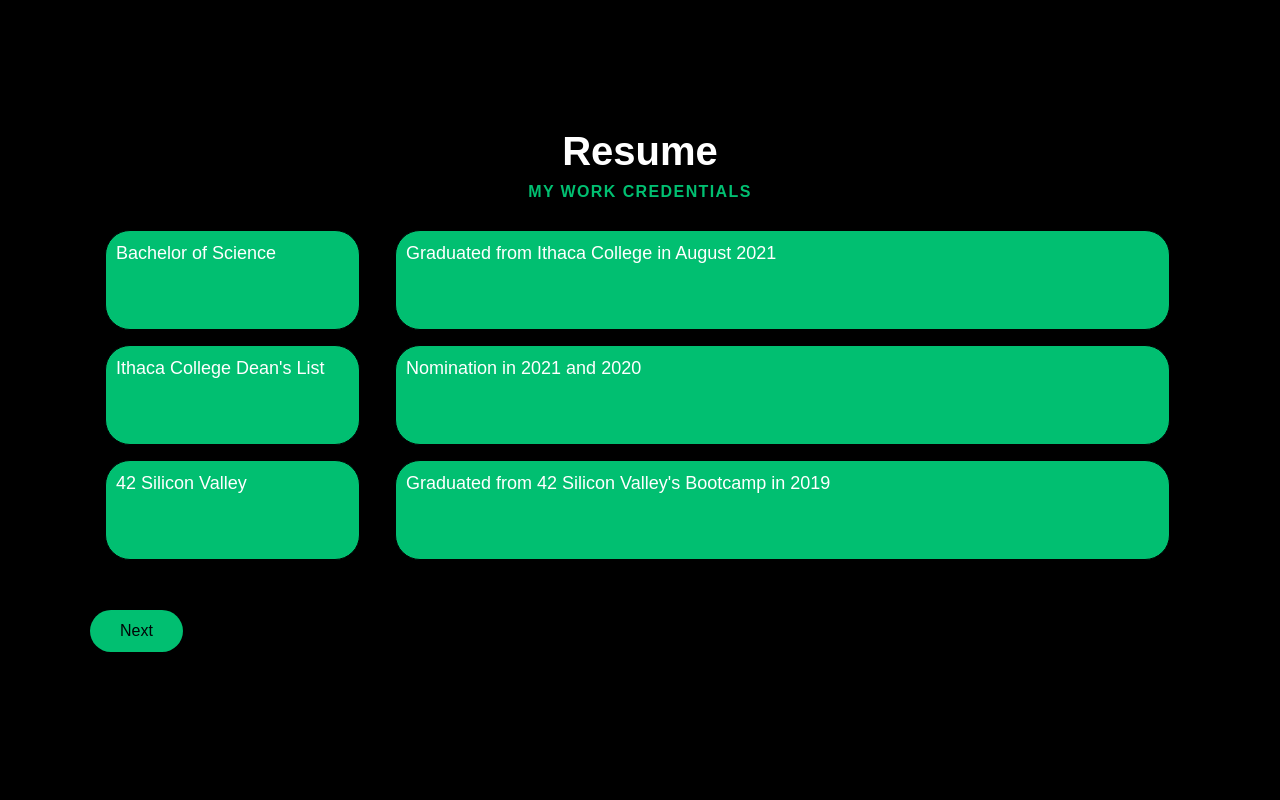
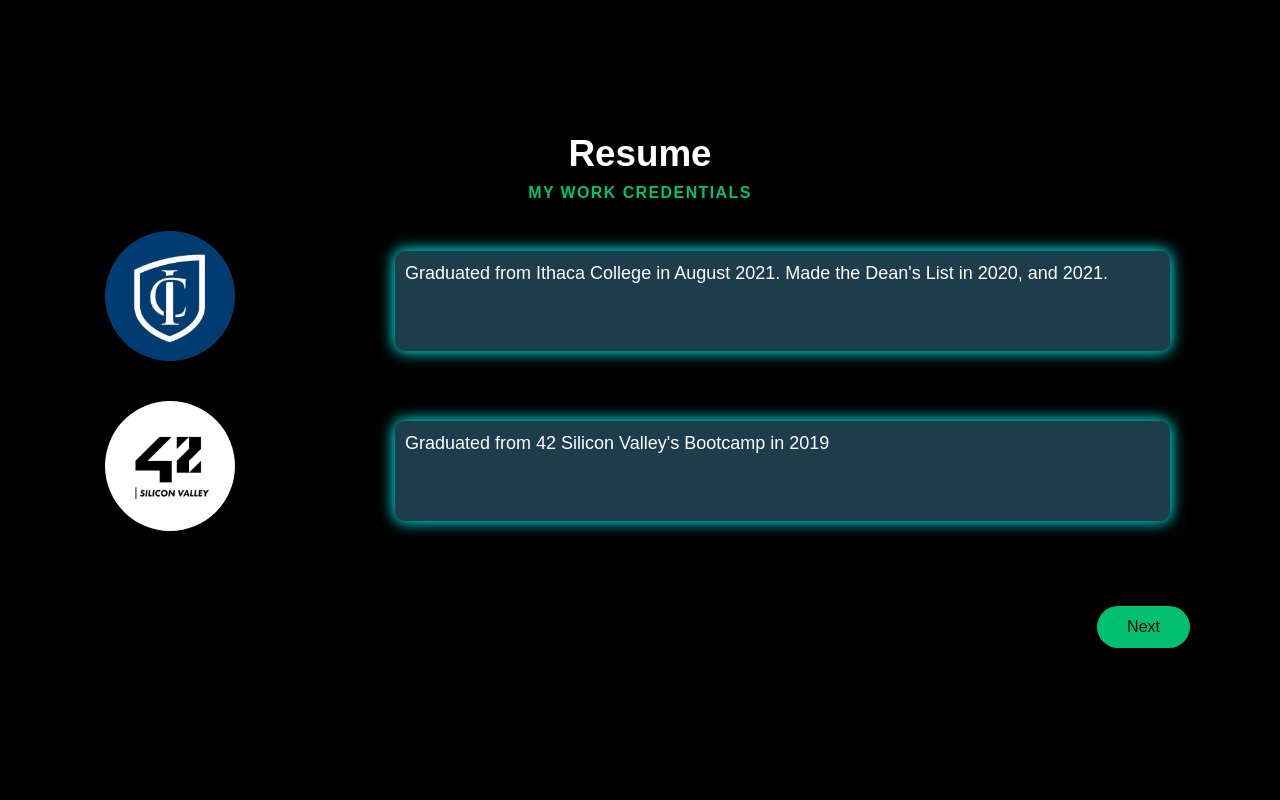
Before and after one commit to carnoldcoding/personal-website-old, a React (Create React App) app in the folder personal-website/: page / in a window 1280 px wide. Shown: the part 1900-2700 px from the top of the page. Built offline with nearby package versions, Linux system fonts and the light colour scheme; a web font is replaced by a local one.

Commit message:
Added box shadow to Resume, finalized Resume Section 2.0

```diff
--- a/personal-website/src/components/Resume/ResumeElements.js
+++ b/personal-website/src/components/Resume/ResumeElements.js
@@ -23,9 +23,16 @@
 `
 
 export const ImgWrap = styled.div`
-    max-width: 555px;
+    max-width: 1000px;
     height: 100%;
-    flex: 1;
+    display: flex;
+`
+
+export const Img = styled.img`
+    width: 50%;
+    margin: 0 0 10px 0;
+    padding-right: 0;
+    border-radius: 100px;
 `
 
 export const ResumeRow = styled.div`
@@ -42,11 +49,12 @@
     padding-right: 10px;
     padding-bottom: 60px;
     margin-right: 5px;
+    margin-top: 20px;
 
     //Debugging
-    background: #01bf71;
-    border-radius: 25px;
-    border: 1px #000 solid;
+    background: rgba(97, 201, 255, .3);
+    border-radius: 10px;
+    box-shadow: 0px 0px 15px 1px #0ff;
 `
 
 export const TopLine = styled.p`
@@ -85,7 +93,7 @@
 
 export const ResumeH1 = styled.h1`
     text-align: center;
-    font-size: 2.5rem;
+    font-size: 2.3rem;
     color: #fff;
     margin-bottom: 0px;
     margin-top: 0px;
@@ -96,19 +104,21 @@
     }
 `
 export const Column1 = styled.div`
-    margin-bottom: 15px;
+    margin-bottom: 30px;
     padding: 0 15px;
     flex: 1;
+    align-content: center;
 `
 
 export const Column2 = styled.div`
-    margin-bottom: 15px;
+    margin-bottom: 30px;
     padding: 0 15px;
     flex: 3;
 `
 
 export const BtnWrap = styled.div`
     display: flex;
-    justify-content: flex-start;
+    justify-content: flex-end;
     margin-top: 35px;
+    margin-left: 35px;
 `
--- a/personal-website/src/components/Resume/index.js
+++ b/personal-website/src/components/Resume/index.js
@@ -2,11 +2,13 @@
 import Aos from "aos";
 import "aos/dist/aos.css"
 import svg1 from '../../images/svg-1.svg'
+import IC from '../../images/IC.jpg'
+import SV from '../../images/42.png'
 import {Button} from '../ButtonElement'
 
 import { ResumeContainer, ResumeWrapper, ResumeRow,
     TextWrapper, TopLine, Heading, Subtitle, Column1, Column2,
-    ResumeH1, ImgWrap, BtnWrap } from './ResumeElements'
+    ResumeH1, ImgWrap, BtnWrap, Img } from './ResumeElements'
 
 const ResumeSection = () => {
     useEffect(() =>{Aos.init({ duration: 3000});
@@ -18,37 +20,23 @@
                 <TopLine data-aos="fade-down">My work credentials</TopLine>
                 <ResumeRow>
                     <Column1>
-                        <TextWrapper data-aos="fade-right">
-                            <Subtitle>Bachelor of Science</Subtitle>
-                        </TextWrapper>
+                        <ImgWrap data-aos="fade-right">
+                            <Img src = {IC}/>
+                        </ImgWrap>
                     </Column1>
 
                     <Column2>
                         <TextWrapper data-aos="fade-left">
-                            <Subtitle>Graduated from Ithaca College in August 2021</Subtitle>
+                            <Subtitle>Graduated from Ithaca College in August 2021. Made the Dean's List in 2020, and 2021.</Subtitle>
                         </TextWrapper>
                     </Column2>
                 </ResumeRow>
 
                 <ResumeRow>
                 <Column1>
-                        <TextWrapper data-aos="fade-right">
-                            <Subtitle>Ithaca College Dean's List</Subtitle>
-                        </TextWrapper>
-                    </Column1>
-
-                    <Column2>
-                        <TextWrapper data-aos="fade-left">
-                            <Subtitle>Nomination in 2021 and 2020</Subtitle>
-                        </TextWrapper>
-                    </Column2>
-                </ResumeRow>
-
-                <ResumeRow>
-                    <Column1>
-                        <TextWrapper data-aos="fade-right">
-                            <Subtitle>42 Silicon Valley</Subtitle>
-                        </TextWrapper>
+                        <ImgWrap data-aos="fade-right">
+                            <Img src = {SV}/>
+                        </ImgWrap>
                     </Column1>
 
                     <Column2>
--- a/personal-website/src/components/Services/index.js
+++ b/personal-website/src/components/Services/index.js
@@ -8,7 +8,7 @@
 import "aos/dist/aos.css"
 
 const Services = () => {
-    useEffect(() =>{Aos.init({ duration: 2000});
+    useEffect(() =>{Aos.init({});
     }, []);
     return (
         <>
```
Also changed, not shown: personal-website/src/images/42.png (added), personal-website/src/images/IC.jpg (added). Lines whose indentation alone changed are shown as unchanged.
